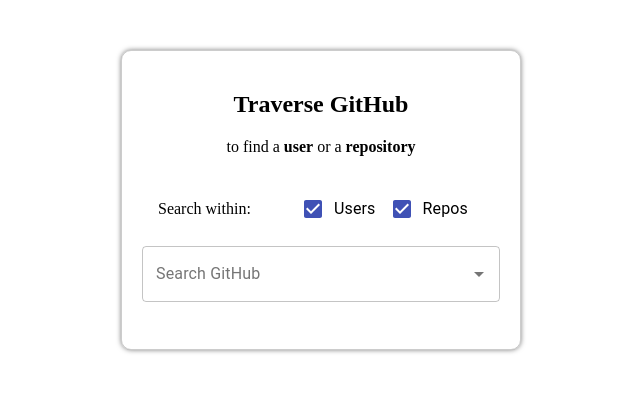
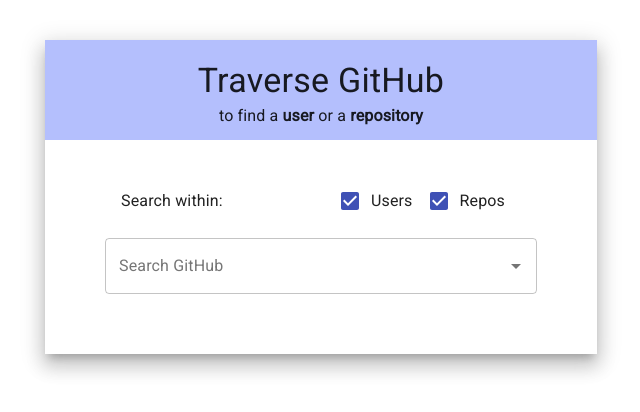
Before and after one commit to BednarzWiktor/github-search-engine, a React (Create React App) app: page / in a window 1280 px wide. Shown: the top 412 px of the page, without its empty margins (319-959 px from the left). Built offline with nearby package versions, Linux system fonts and the light colour scheme.

Commit message:
tweak some styles and fix search functionality on filters change

```diff
--- a/package.json
+++ b/package.json
@@ -18,6 +18,7 @@
     "@types/react-dom": "^16.9.0",
     "@types/react-redux": "^7.1.9",
     "enzyme-to-json": "^3.5.0",
+    "fontsource-roboto": "^2.1.4",
     "jest-fetch-mock": "^3.0.3",
     "lodash": "^4.17.19",
     "nock": "^13.0.2",
--- a/src/App.tsx
+++ b/src/App.tsx
@@ -1,23 +1,28 @@
 import React from 'react';
+
+import { Container, Paper, Typography } from '@material-ui/core';
 
 import FeatureWrapper from './features/FeatureWrapper';
 
+import 'fontsource-roboto';
 import styles from './index.module.css';
 
 const App = () =>
-  <section className={styles.container}>
+  <Container maxWidth="sm" style={{ marginTop: '40px' }}>
+    <Paper elevation={12} square>
       <header className={styles.header}>
-      <h1 className={styles.headerMain}>
+        <Typography variant="h4" component="h1">
           Traverse GitHub
-      </h1>
-      <span className={styles.headerSub}>
+        </Typography>
+        <Typography variant="subtitle1" component="span">
           to find a <strong>user</strong> or a <strong>repository</strong>
-      </span>
+        </Typography>
       </header>
       <main className={styles.search}>
         <FeatureWrapper />
       </main>
-  </section>
+    </Paper>
+  </Container>
 ;
 
 export default App;
--- a/src/components/Search/index.module.css
+++ b/src/components/Search/index.module.css
@@ -1,9 +1,9 @@
 .container, .option, .filters {
     width: 100%;
+    box-sizing: border-box;
 }
 
 .option, .filters {
-    box-sizing: border-box;
     display: flex;
     justify-content: space-between;
     align-items: center;
@@ -12,4 +12,21 @@
 .filters {
     padding: 0 1rem;
     margin: 0 0 1rem;
+    flex-wrap: wrap;
 }
+
+.container {
+    padding: 10px 15px 15px;
+}
+
+@media only screen and (min-width: 480px) {
+    .container {
+        padding: 20px 40px 40px;
+    }
+}
+
+@media only screen and (min-width: 1024px) {
+    .container {
+        padding: 40px 60px 60px;
+    }
+}
--- a/src/components/Search/index.tsx
+++ b/src/components/Search/index.tsx
@@ -4,12 +4,13 @@
 
 import { generateUpdatedFilters } from '../../utils';
 
-import { TextField, FormControlLabel, Checkbox } from '@material-ui/core';
+import { TextField, FormControlLabel, Checkbox, Typography } from '@material-ui/core';
 import { Autocomplete } from '@material-ui/lab';
 import OptionIconGenerator from '../OptionIconGenerator';
 
 import { SearchProps as Props, SearchResultItem } from '../../types/propTypes';
 
+import 'fontsource-roboto';
 import styles from './index.module.css';
 
 const Search = ({ combinedResults, getSearchResults, clearSearchResults, isLoading }: Props) => {
@@ -37,6 +38,8 @@
     const handleOnCheckboxChange = (type: 'users' | 'repos') => () => {
         const updatedFilters = generateUpdatedFilters(filters, type);
 
+        setInputValue('');
+        clearSearchResults();
         setFilters(updatedFilters);
     };
 
@@ -49,7 +52,7 @@
     return (
         <div className={styles.container}>
             <aside className={styles.filters}>
-                <span className={styles.filtersLabel}>Search within:</span>
+                <Typography variant="body1" component="span">Search within:</Typography>
                 <span className={styles.filtersControls}>
                     <FormControlLabel
                         label="Users"
--- a/src/index.module.css
+++ b/src/index.module.css
@@ -16,6 +16,8 @@
     display: flex;
     flex-direction: column;
     align-items: center;
+    padding: 20px 0 10px;
+    background-color: rgb(180, 191, 253);
 }
 
 .headerMain {
```
Also changed, not shown: 1 other file (tests, documents, lock files or other folders). Lines whose indentation alone changed are shown as unchanged.
